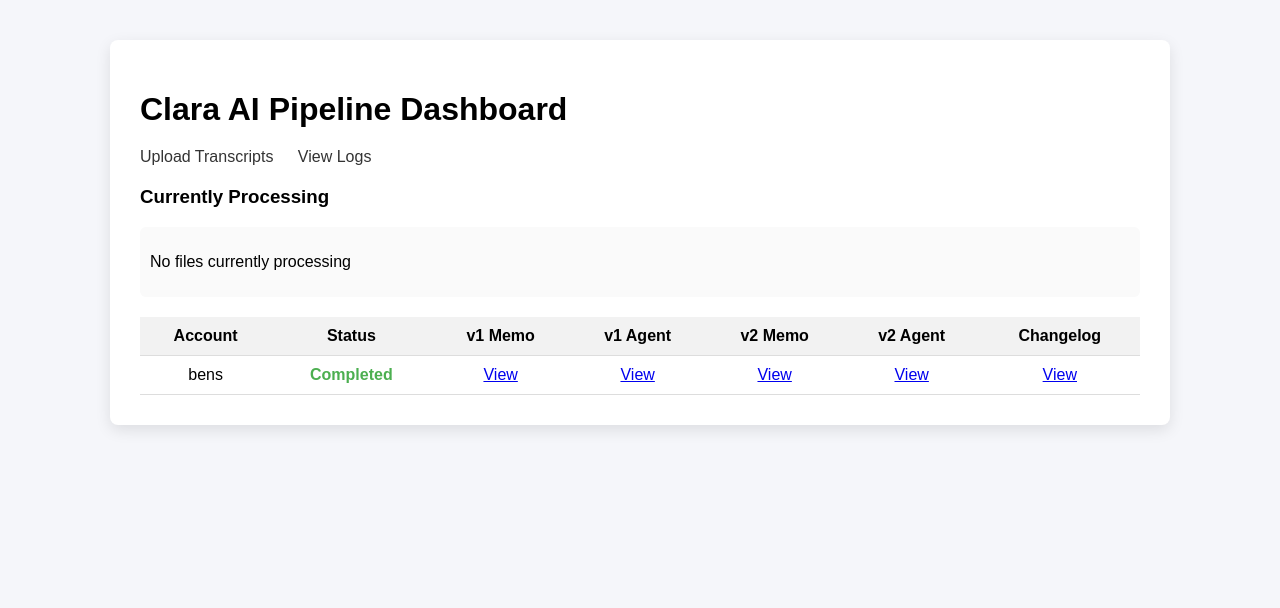
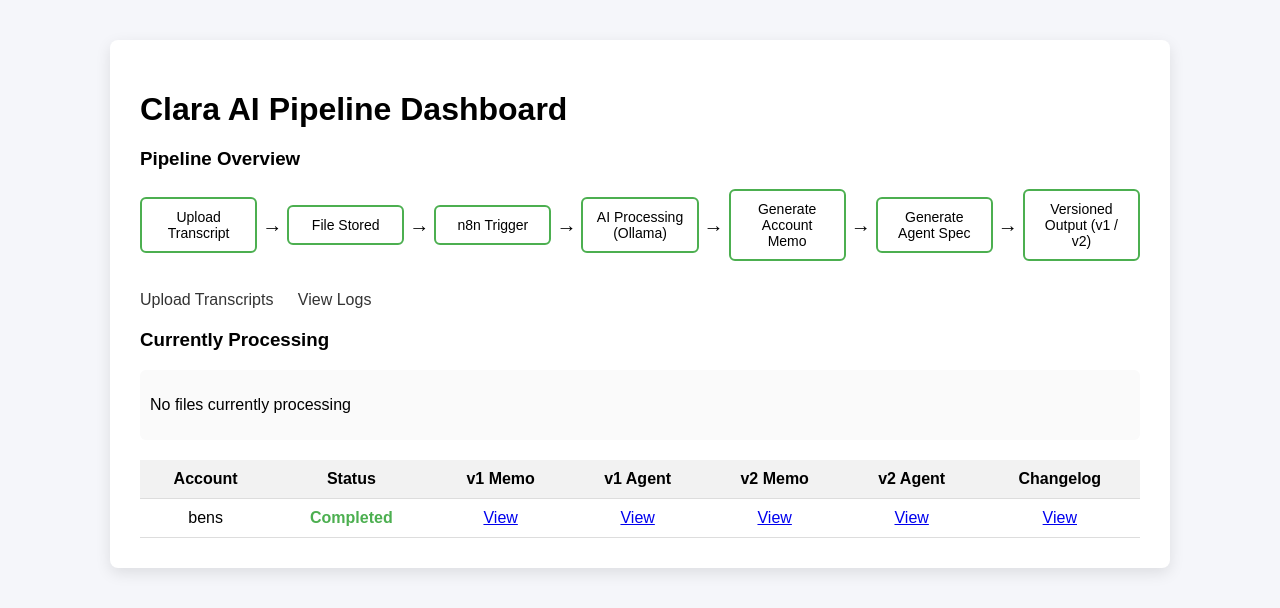
Before and after one commit to Sohilphilip/clara-retell-automation, a Flask app: page /dashboard in a window 1280 px wide. Shown: the top 608 px of the page. Run offline with Flask 3, Linux system fonts and the light colour scheme.

Commit message:
Added Ui updates

```diff
--- a/webapp/templates/dashboard.html
+++ b/webapp/templates/dashboard.html
@@ -41,6 +41,31 @@
             100% {
                 transform: rotate(360deg);
             }
+        }
+
+        .pipeline {
+            display: flex;
+            justify-content: space-between;
+            margin-bottom: 30px;
+            align-items: center;
+        }
+
+        .step {
+            text-align: center;
+            flex: 1;
+        }
+
+        .step-box {
+            background: #ffffff;
+            border: 2px solid #4CAF50;
+            border-radius: 6px;
+            padding: 10px;
+            font-size: 14px;
+        }
+
+        .arrow {
+            font-size: 20px;
+            margin: 0 5px;
         }
 
         h1 {
@@ -104,6 +129,52 @@
     <div class="container">
 
         <h1>Clara AI Pipeline Dashboard</h1>
+
+        <h3>Pipeline Overview</h3>
+
+        <div class="pipeline">
+
+            <div class="step">
+                <div class="step-box">Upload Transcript</div>
+            </div>
+
+            <div class="arrow">→</div>
+
+            <div class="step">
+                <div class="step-box">File Stored</div>
+            </div>
+
+            <div class="arrow">→</div>
+
+            <div class="step">
+                <div class="step-box">n8n Trigger</div>
+            </div>
+
+            <div class="arrow">→</div>
+
+            <div class="step">
+                <div class="step-box">AI Processing (Ollama)</div>
+            </div>
+
+            <div class="arrow">→</div>
+
+            <div class="step">
+                <div class="step-box">Generate Account Memo</div>
+            </div>
+
+            <div class="arrow">→</div>
+
+            <div class="step">
+                <div class="step-box">Generate Agent Spec</div>
+            </div>
+
+            <div class="arrow">→</div>
+
+            <div class="step">
+                <div class="step-box">Versioned Output (v1 / v2)</div>
+            </div>
+
+        </div>
 
         <div class="top-links">
             <a href="/">Upload Transcripts</a>
```
Also changed, not shown: n8n_data/database.sqlite, 2 other files.
